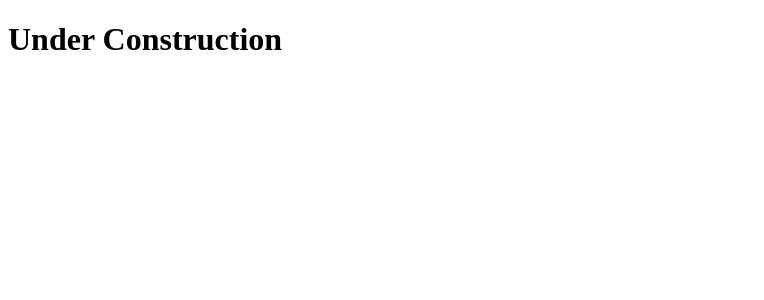
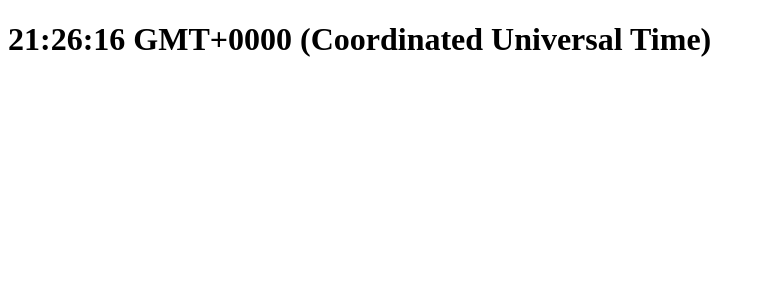
Before and after one commit to jessecaunter/timepiece, a React app: page / in a window 1280 px wide. Shown: the top 300 px of the page, without its empty margins (0-764 px from the left). Built offline with nearby package versions, Linux system fonts and the light colour scheme; the HTML template or start-up script is replaced by a standard one.

Commit message:
Create Clock component which displays current time when page renders

```diff
--- a/client/App.jsx
+++ b/client/App.jsx
@@ -1,10 +1,12 @@
 import React from 'react'
+
+import Clock from './components/Clock'
 
 export default function App() {
 
     return (
         <>
-            <h1>Under Construction</h1>
+            <Clock />
         </>
     )
 }
--- /dev/null
+++ b/client/components/Clock.jsx
@@ -0,0 +1,10 @@
+import React, { useState } from 'react'
+
+export default function Clock() {
+
+    const [date, setDate] = useState(new Date())
+
+    return (
+        <h1>{date.toTimeString()}</h1>
+    )
+}
```
